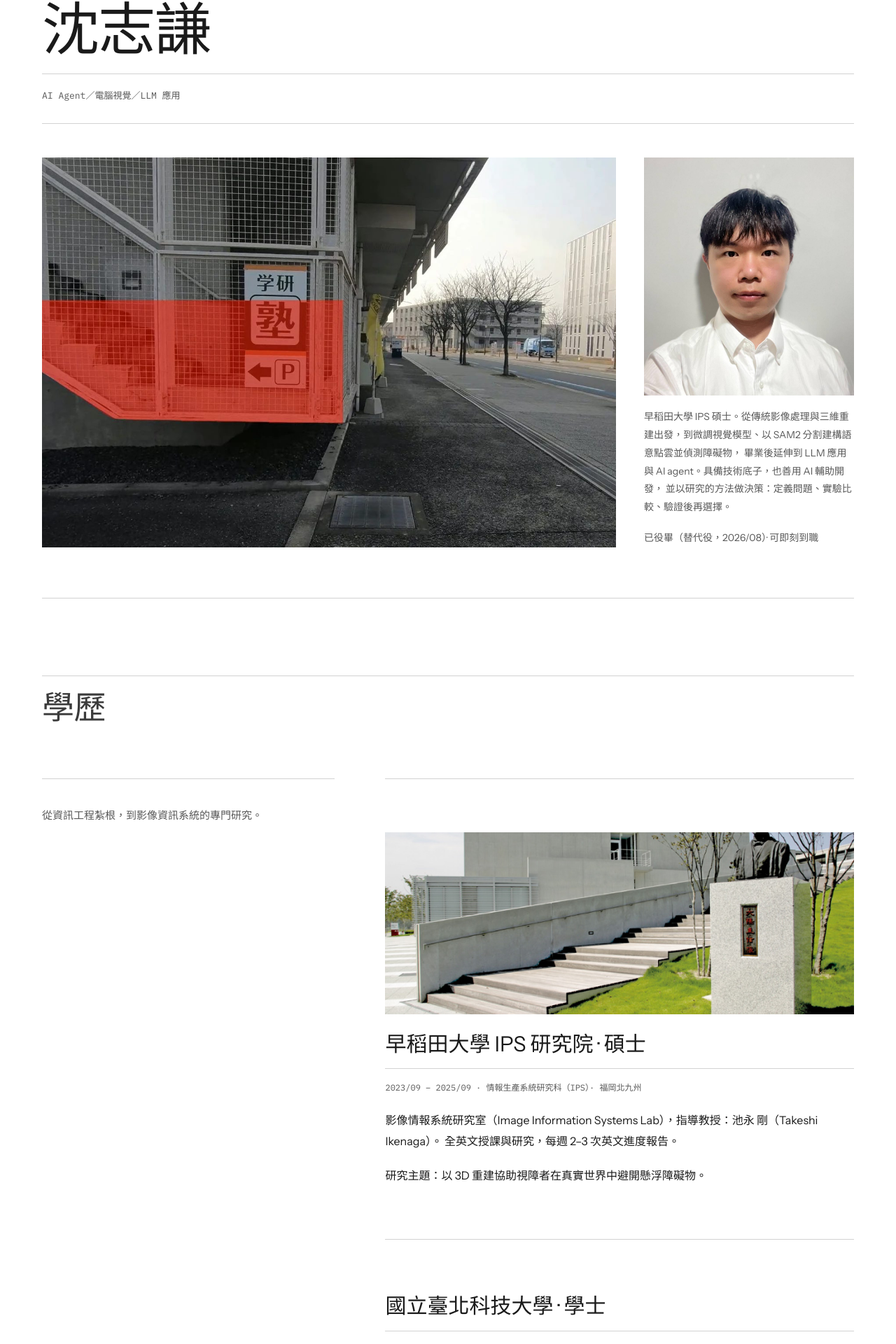
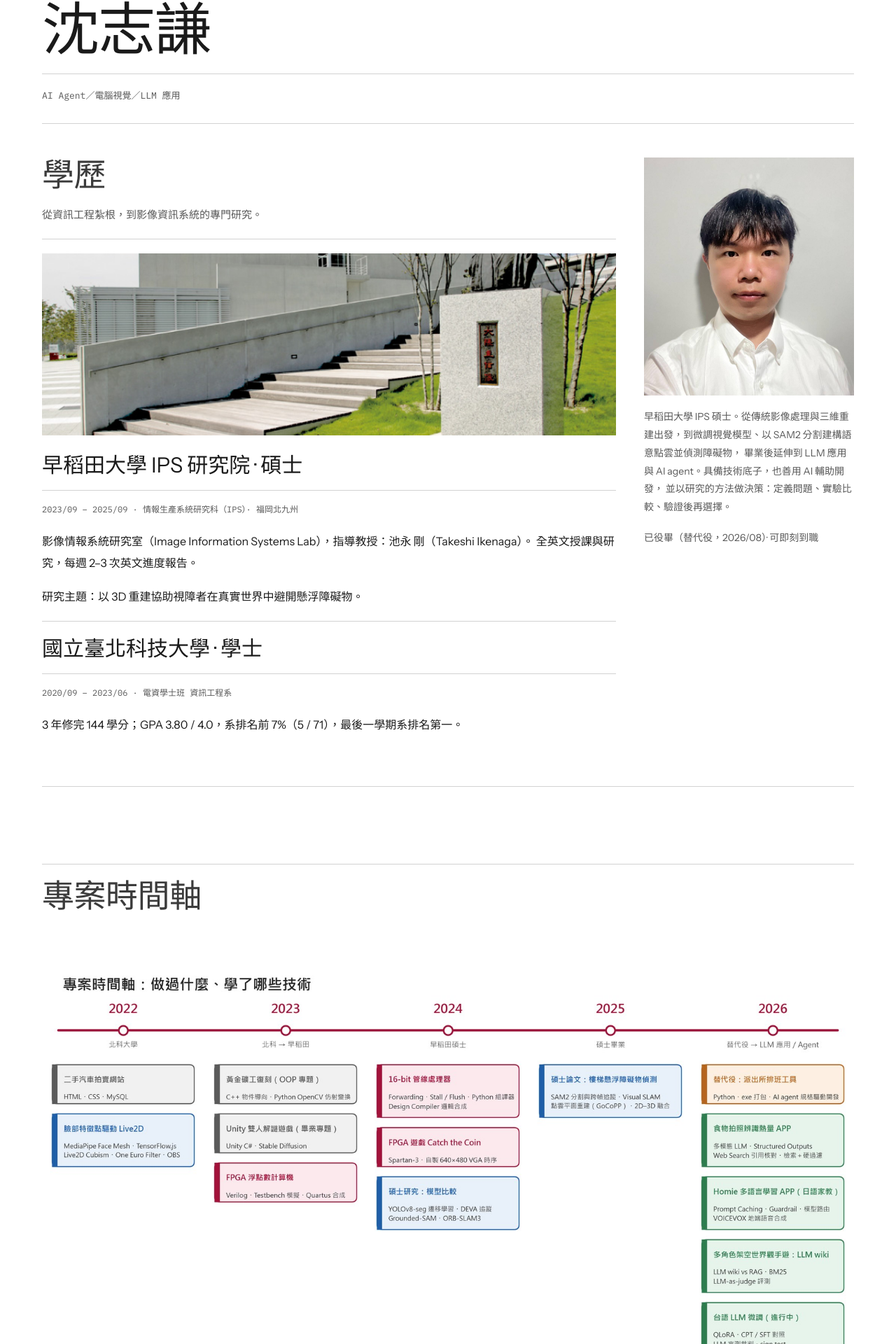
Before and after one commit to brian901106/brian901106.github.io, a React (Vite) app: page / in a window 1280 px wide. Shown: the part 341-2261 px from the top of the page at 70% size. Built offline with nearby package versions, Linux system fonts and the light colour scheme.

Commit message:
首頁拿掉大圖，學歷與大頭照改左右兩欄；時間軸移到 LLM 應用上方；CV 專案註明非提示詞工程

```diff
--- a/src/App.css
+++ b/src/App.css
@@ -151,6 +151,24 @@ a {
   height: 100%;
   min-height: 420px;
   object-fit: cover;
+}
+
+/* 首頁左欄：學歷 */
+.banner-edu {
+  display: flex;
+  flex-direction: column;
+  min-width: 0;
+}
+
+.banner-edu .section-title {
+  margin-bottom: 18px;
+}
+
+.section-note {
+  font-family: var(--mono);
+  font-size: 13px;
+  color: var(--ink-muted);
+  margin-top: 16px;
 }
 
 .banner-portrait {
@@ -647,6 +665,7 @@ a {
 @media (max-width: 768px) {
   .site-wrapper { padding: 0 24px; }
   .banner-section { grid-template-columns: 1fr; }
+  .banner-portrait { order: -1; }
   .banner-grid { min-height: 220px; order: 2; }
   .portrait-placeholder { height: 300px; object-position: center 20%; }
   .areas-grid { grid-template-columns: 1fr; gap: 56px; }
--- a/src/App.tsx
+++ b/src/App.tsx
@@ -3,7 +3,6 @@ import './App.css'
 import posterImg from './assets/poster.png'
 import wasedaImg from './assets/waseda.jpg'
 import portraitImg from './assets/portrait.jpg'
-import heroImg from './assets/hero-floating-obstacle.jpg'
 import stairImg from './assets/projects/stair-research.jpg'
 import faceLive2dImg from './assets/projects/face-live2d.jpg'
 import fpgaCalcImg from './assets/projects/fpga-calculator.jpg'
@@ -197,34 +196,13 @@ export default function App() {
         </p>
       </section>
 
-      {/* VISUAL BANNER + PORTRAIT */}
-      <section className="banner-section">
-        <img className="banner-photo" src={heroImg} alt="樓梯下方的懸浮障礙物（紅色標示區域），白手杖掃不到頭部高度的危險" data-reveal="slide" />
-        <div className="banner-portrait">
-          <img className="portrait-placeholder" src={portraitImg} alt="沈志謙" data-reveal="slide" />
-          <p className="banner-bio" data-reveal="fade">
-            早稻田大學 IPS 碩士。從傳統影像處理與三維重建出發，到微調視覺模型、以 SAM2 分割建構語意點雲並偵測障礙物，
-            畢業後延伸到 LLM 應用與 AI agent。具備技術底子，也善用 AI 輔助開發，
-            並以研究的方法做決策：定義問題、實驗比較、驗證後再選擇。
-          </p>
-          <p className="banner-bio" data-reveal="fade">
-            已役畢（替代役，2026/08）· 可即刻到職
-          </p>
-        </div>
-      </section>
-
-      {/* EDUCATION SECTION */}
-      <section className="records-section" id="education">
-        <hr className="section-divider" />
+      {/* EDUCATION + PORTRAIT */}
+      <section className="banner-section" id="education">
+        <div className="banner-edu">
           <h2 className="section-title" data-reveal="fade">學歷</h2>
-        <div className="records-layout">
-          <div className="info-left" data-reveal="fade">
-            <hr className="section-divider" />
-            <p className="info-description">
+          <p className="info-description" data-reveal="fade">
             從資訊工程紮根，到影像資訊系統的專門研究。
           </p>
-          </div>
-          <div className="info-right">
           <hr className="section-divider" />
           <div className="info-card" data-reveal="fade">
             <img
@@ -252,6 +230,38 @@ export default function App() {
             </p>
           </div>
         </div>
+        <div className="banner-portrait">
+          <img className="portrait-placeholder" src={portraitImg} alt="沈志謙" data-reveal="slide" />
+          <p className="banner-bio" data-reveal="fade">
+            早稻田大學 IPS 碩士。從傳統影像處理與三維重建出發，到微調視覺模型、以 SAM2 分割建構語意點雲並偵測障礙物，
+            畢業後延伸到 LLM 應用與 AI agent。具備技術底子，也善用 AI 輔助開發，
+            並以研究的方法做決策：定義問題、實驗比較、驗證後再選擇。
+          </p>
+          <p className="banner-bio" data-reveal="fade">
+            已役畢（替代役，2026/08）· 可即刻到職
+          </p>
+        </div>
+      </section>
+
+      {/* TIMELINE SECTION */}
+      <section className="areas-section" id="timeline">
+        <hr className="section-divider" />
+        <h2 className="section-title" data-reveal="fade">專案時間軸</h2>
+        <div className="timeline-block">
+          <p className="timeline-hint">← 左右滑動查看 →</p>
+          <div className="timeline-scroll">
+            <a href={timelineImg} target="_blank" rel="noopener noreferrer">
+              <img
+                className="timeline-image"
+                src={timelineImg}
+                alt="2022–2026 專案時間軸：電腦視覺研究、硬體、課程專題、實務工具與 LLM 應用"
+                loading="lazy"
+              />
+            </a>
+          </div>
+          <a href={timelineImg} target="_blank" rel="noopener noreferrer" className="explore-link">
+            點擊查看完整時間軸 &gt;
+          </a>
         </div>
       </section>
 
@@ -359,6 +369,7 @@ export default function App() {
       <section className="areas-section" id="projects">
         <hr className="section-divider" />
         <h2 className="section-title" data-reveal="fade">CV 與硬體專案</h2>
+        <p className="section-note" data-reveal="fade">非提示詞工程：以下專案皆為親自撰寫程式、實作完成。</p>
         <ul className="keyword-list" data-reveal="fade" aria-label="涉及領域">
           {keywords.map((k) => (
             <li key={k}>{k}</li>
@@ -376,22 +387,6 @@ export default function App() {
           <div className="area-card project-dot-cell" aria-hidden="true">
             <div className="banner-grid project-dot-tile"></div>
           </div>
-        </div>
-        <div className="timeline-block">
-          <p className="timeline-hint">← 左右滑動查看 →</p>
-          <div className="timeline-scroll">
-            <a href={timelineImg} target="_blank" rel="noopener noreferrer">
-              <img
-                className="timeline-image"
-                src={timelineImg}
-                alt="2022–2026 專案時間軸：電腦視覺研究、硬體、課程專題、實務工具與 LLM 應用"
-                loading="lazy"
-              />
-            </a>
-          </div>
-          <a href={timelineImg} target="_blank" rel="noopener noreferrer" className="explore-link">
-            點擊查看完整時間軸 &gt;
-          </a>
         </div>
       </section>
 
```
Lines whose indentation alone changed are shown as unchanged.
